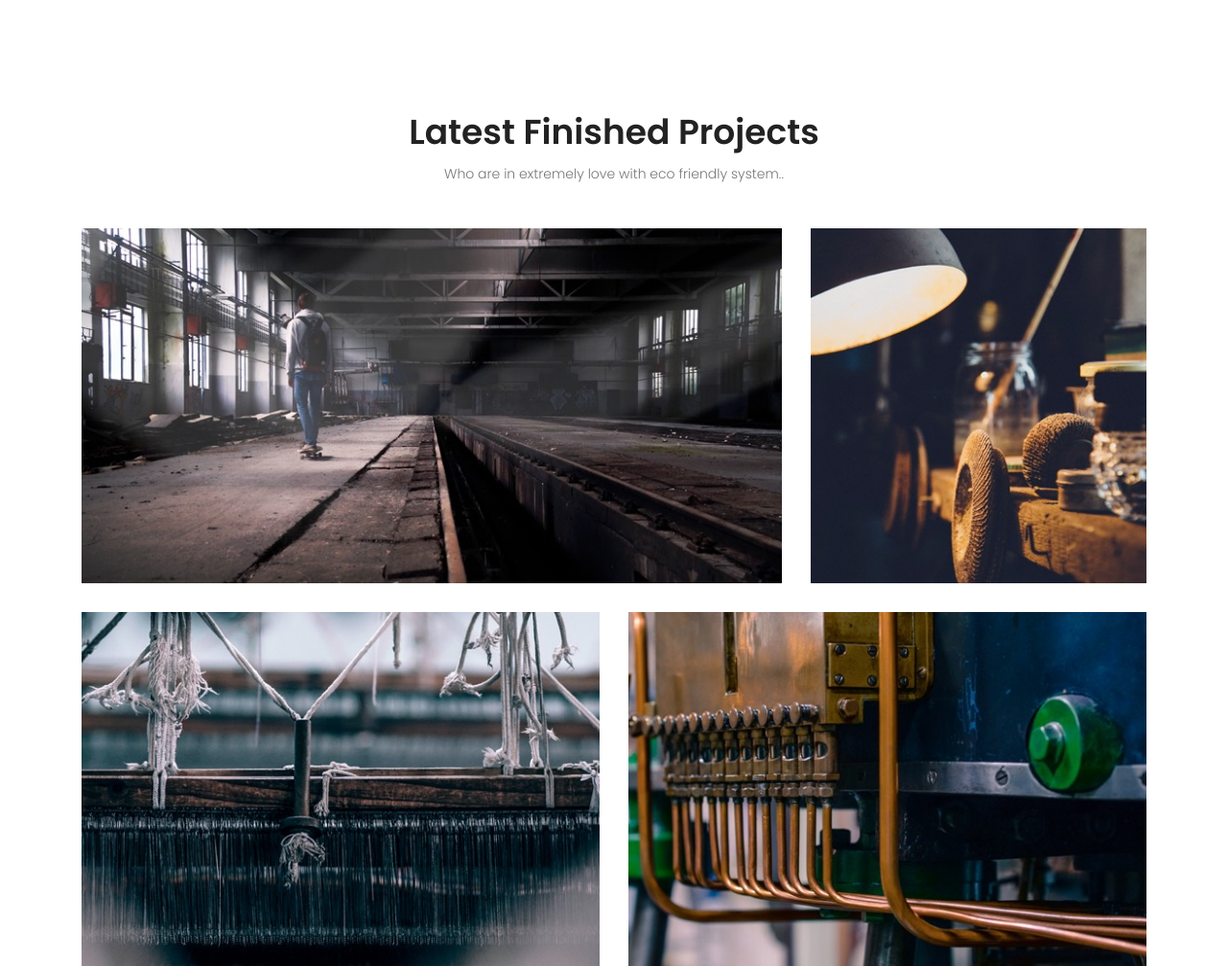
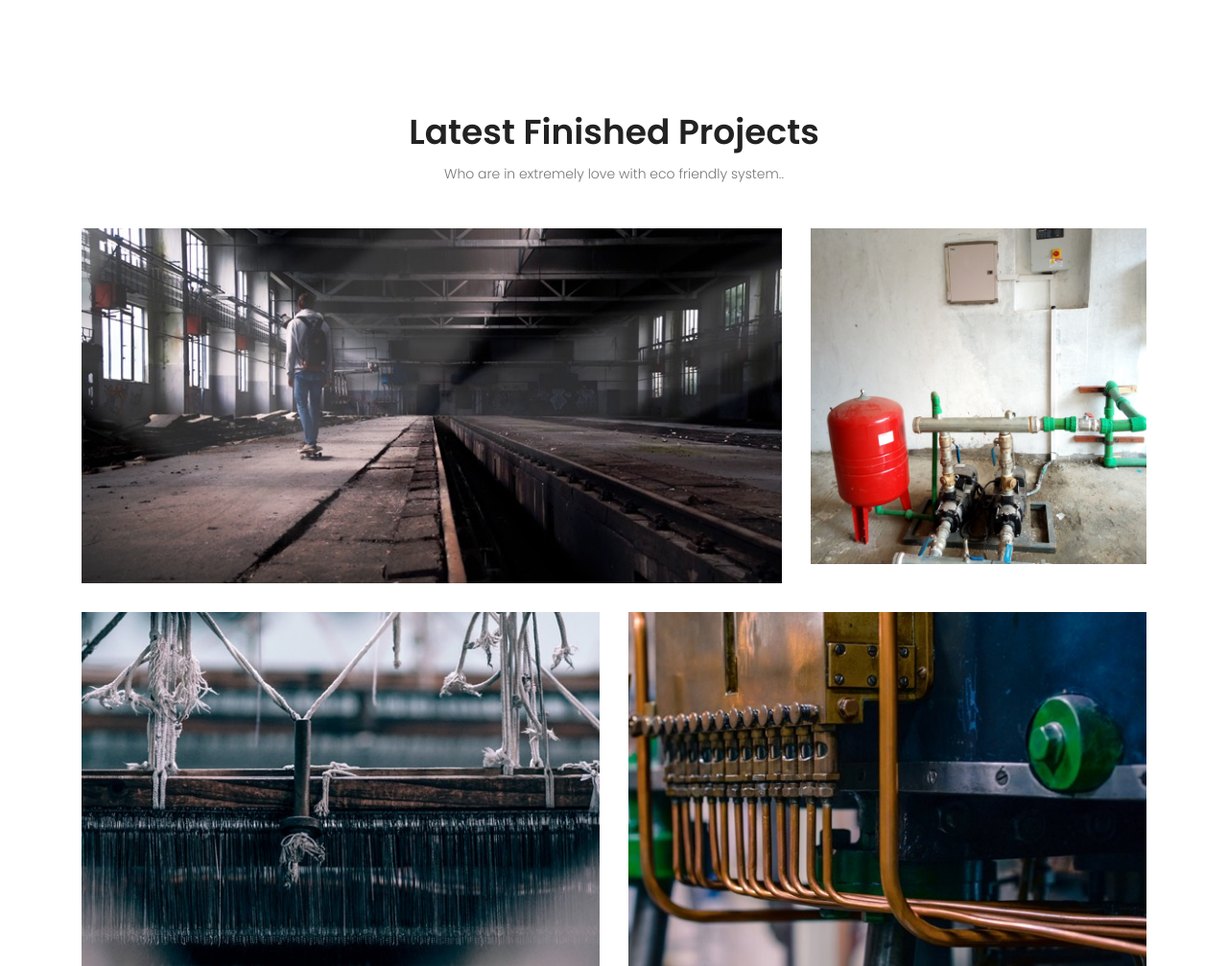
Before and after one commit to codybaraks/Dennis_web, a Flask app: page /projects in a window 1280 px wide. Shown: the part 470-1477 px from the top of the page at 96% size. Run offline with Flask 2, Linux system fonts and the light colour scheme; some libraries are stand-ins or nearby versions.

Commit message:
CMS loading

```diff
--- a/templates/projects.html
+++ b/templates/projects.html
@@ -105,17 +105,17 @@
 					</div>
 					<div class="row">
 						<div class="col-lg-8 col-md-8">
-							<a href="img/p1.jpg" class="img-gal">
+							<a href="../static/img/homabay.jpg" class="img-gal">
 								<img class="img-fluid single-project" src="img/p1.jpg" alt="">
 							</a>
 						</div>
 						<div class="col-lg-4 col-md-4">
-							<a href="img/p2.jpg" class="img-gal">
-								<img class="img-fluid single-project" src="img/p2.jpg" alt="">
+							<a href="" class="img-gal">
+								<img class="img-fluid single-project" src="../static/img/eximred.jpg" alt="">
 							</a>
 						</div>
 						<div class="col-lg-6 col-md-6">
-							<a href="img/p3.jpg" class="img-gal">
+							<a href="../static/img/solarplain.jpg" class="img-gal">
 								<img class="img-fluid single-project" src="img/p3.jpg" alt="">
 							</a>
 						</div>
```
Also changed, not shown: static/img/eximred.jpg (added), static/img/homabay.jpg (added), static/img/solarplain.jpg (added).
